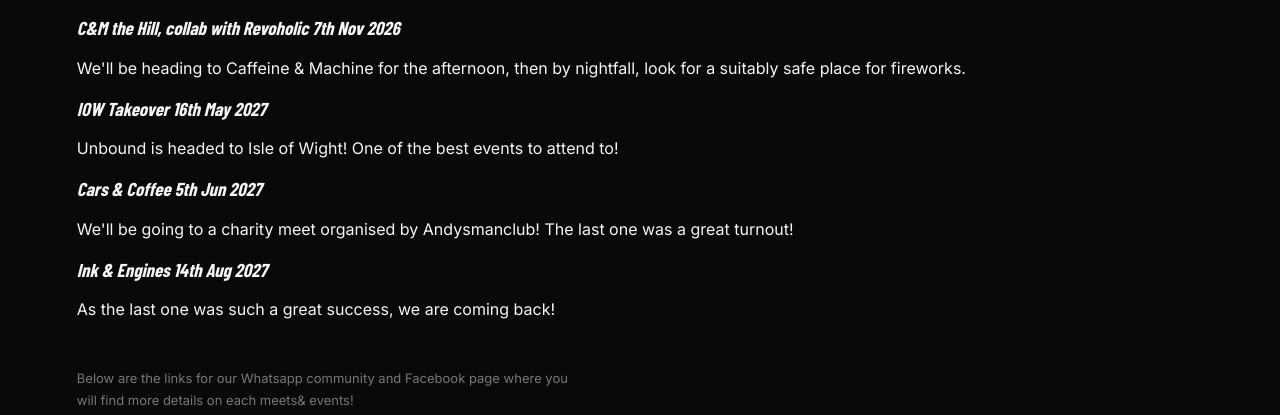
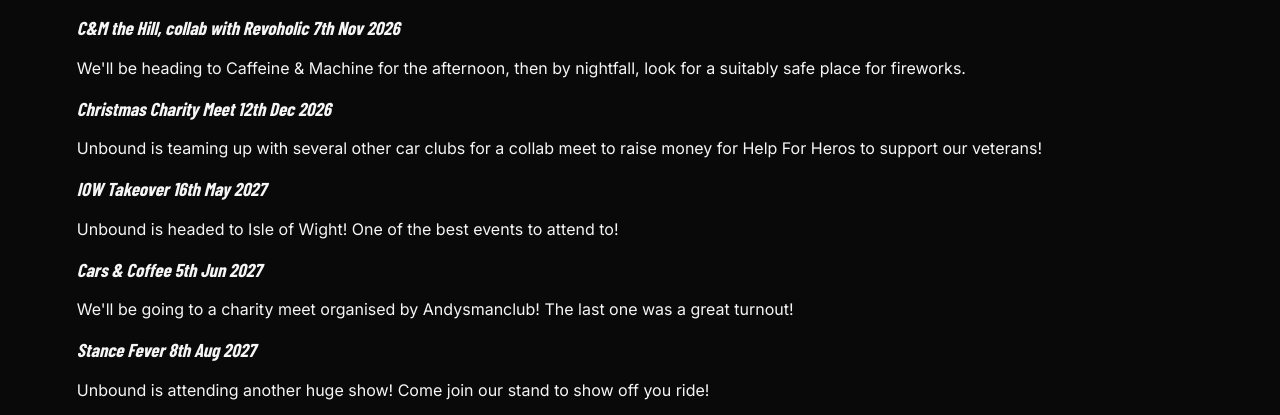
Before and after one commit to alexsaxo2310-tech/unbound-car-community, a plain HTML site: page meetsandevents.html in a window 1280 px wide. Shown: the part 368-783 px from the top of the page. Drawn offline with nearby package versions, Linux system fonts and the light colour scheme; a web font is replaced by a local one.

Commit message:
Add upcoming events to meetsandevents.html

```diff
--- a/meetsandevents.html
+++ b/meetsandevents.html
@@ -56,8 +56,10 @@
   <div class="section-head"><div><h2>MEETS &<br><em>EVENTS</em></h2>
     <p><h3 style="color: #b0b0b0;">Below are our upcoming meets and events!</h3></p>
     <p><h3><em>C&M the Hill, collab with Revoholic 7th Nov 2026</em></h3> We'll be heading to Caffeine & Machine for the afternoon, then by nightfall, look for a suitably safe place for fireworks.</p>
+    <p><h3><em>Christmas Charity Meet 12th Dec 2026</em></h3> Unbound is teaming up with several other car clubs for a collab meet to raise money for Help For Heros to support our veterans!</p>
     <p><h3><em>IOW Takeover 16th May 2027</em></h3> Unbound is headed to Isle of Wight! One of the best events to attend to!</p>
     <p><h3><em>Cars & Coffee 5th Jun 2027</em></h3> We'll be going to a charity meet organised by Andysmanclub! The last one was a great turnout!</p>
+    <p><h3><em>Stance Fever 8th Aug 2027</em></h3> Unbound is attending another huge show! Come join our stand to show off you ride!</p>
     <p><h3><em>Ink & Engines 14th Aug 2027</em></h3> As the last one was such a great success, we are coming back!</p>
     <p>&nbsp;</p>
     <p>Below are the links for our Whatsapp community and Facebook page where you will find more details on each meets& events!</p>
```
